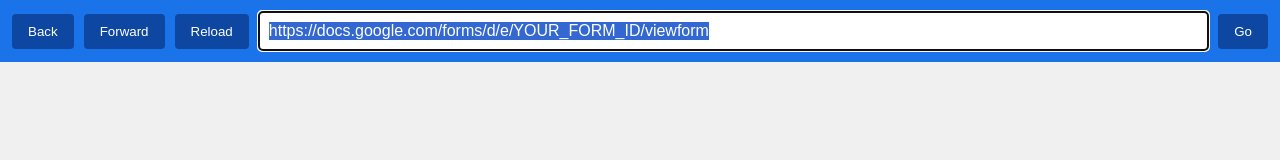
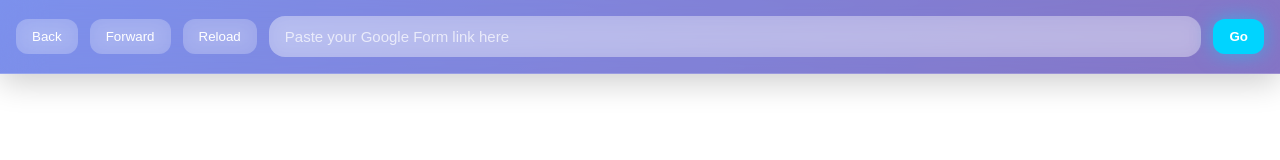
Before and after one commit to ReinaOnTop/Gform, a plain HTML site: page index.html in a window 1280 px wide. Drawn offline with Linux system fonts and the light colour scheme.

Commit message:
Update index.html

```diff
--- a/index.html
+++ b/index.html
@@ -3,14 +3,92 @@
 <head>
   <meta charset="UTF-8">
   <meta name="viewport" content="width=device-width, initial-scale=1.0">
-  <title>Mini Browser – Google Forms Edition</title>
+  <title>Cyber Browser</title>
   <style>
-    body { margin:0; font-family:Arial, sans-serif; display:flex; flex-direction:column; height:100vh; background:#f0f0f0; }
-    #toolbar { background:#1a73e8; padding:12px; display:flex; gap:10px; align-items:center; flex-wrap:wrap; }
-    #address-bar { flex:1; padding:10px; font-size:16px; border:none; border-radius:4px; }
-    button { padding:10px 16px; background:#0d47a1; color:white; border:none; border-radius:4px; cursor:pointer; }
-    button:hover { background:#1565c0; }
-    iframe { flex:1; border:none; }
+    @import url('https://fonts.googleapis.com/css2?family=Inter:wght@400;500;600&display=swap');
+
+    * { margin:0; padding:0; box-sizing:border-box; }
+    body {
+      font-family: 'Inter', sans-serif;
+      height: 100vh;
+      display: flex;
+      flex-direction: column;
+      background: linear-gradient(135deg, #667eea 0%, #764ba2 100%);
+      overflow: hidden;
+    }
+
+    /* Glass toolbar */
+    #toolbar {
+      background: rgba(255, 255, 255, 0.15);
+      backdrop-filter: blur(20px);
+      -webkit-backdrop-filter: blur(20px);
+      border-bottom: 1px solid rgba(255, 255, 255, 0.2);
+      padding: 16px;
+      display: flex;
+      gap: 12px;
+      align-items: center;
+      flex-wrap: wrap;
+      box-shadow: 0 8px 32px rgba(0,0,0,0.2);
+      z-index: 10;
+    }
+
+    button {
+      padding: 10px 16px;
+      background: rgba(255, 255, 255, 0.2);
+      color: white;
+      border: none;
+      border-radius: 12px;
+      cursor: pointer;
+      font-weight: 500;
+      transition: all 0.3s ease;
+      backdrop-filter: blur(10px);
+    }
+    button:hover {
+      background: rgba(255, 255, 255, 0.35);
+      transform: translateY(-2px);
+      box-shadow: 0 10px 20px rgba(0,0,0,0.2);
+    }
+    button:active { transform: translateY(0); }
+
+    #address-bar {
+      flex: 1;
+      min-width: 300px;
+      padding: 12px 16px;
+      font-size: 15px;
+      border: none;
+      border-radius: 16px;
+      background: rgba(255, 255, 255, 0.25);
+      color: white;
+      backdrop-filter: blur(10px);
+    }
+    #address-bar::placeholder { color: rgba(255,255,255,0.7); }
+    #address-bar:focus {
+      outline: none;
+      background: rgba(255, 255, 255, 0.35);
+    }
+
+    #go {
+      background: #00d4ff;
+      font-weight: 600;
+      box-shadow: 0 0 20px rgba(0, 212, 255, 0.5);
+    }
+    #go:hover {
+      background: #00e8ff;
+      box-shadow: 0 0 30px rgba(0, 212, 255, 0.8);
+    }
+
+    iframe {
+      flex: 1;
+      border: none;
+      background: white;
+    }
+
+    /* Mobile friendly */
+    @media (max-width: 600px) {
+      #toolbar { padding: 12px; gap: 8px; }
+      button { padding: 10px; font-size: 14px; }
+      #address-bar { font-size: 16px; } /* prevents zoom on iOS */
+    }
   </style>
 </head>
 <body>
@@ -19,16 +97,11 @@
     <button id="back">Back</button>
     <button id="forward">Forward</button>
     <button id="reload">Reload</button>
-    <input type="text" id="address-bar" placeholder="Paste your Google Form URL here" value="https://docs.google.com/forms/d/e/YOUR_FORM_ID/viewform">
+    <input type="text" id="address-bar" placeholder="Paste your Google Form link here" value="">
     <button id="go">Go</button>
   </div>
 
-  <!-- This is the magic part: no sandbox + allow-same-origin etc. -->
-  <iframe id="browser"
-    allow="fullscreen; geolocation; camera; microphone"
-    allowfullscreen
-    loading="lazy">
-  </iframe>
+  <iframe id="browser" allow="fullscreen; geolocation; camera; microphone" allowfullscreen></iframe>
 
   <script>
     const iframe = document.getElementById('browser');
@@ -37,22 +110,18 @@
     function load() {
       let url = input.value.trim();
       if (!url) return;
-      if (!url.startsWith('http://') && !url.startsWith('https://')) {
-        url = 'https://' + url;
-      }
+      if (!/^https?:\/\//i.test(url)) url = 'https://' + url;
       iframe.src = url;
     }
 
     document.getElementById('go').onclick = load;
     input.addEventListener('keypress', e => { if (e.key === 'Enter') load(); });
-
     document.getElementById('back').onclick = () => history.back();
     document.getElementById('forward').onclick = () => history.forward();
     document.getElementById('reload').onclick = () => iframe.contentWindow.location.reload();
 
-    // Optional: auto-load when you paste a link
+    // Auto-focus the bar
     input.focus();
-    input.select();
   </script>
 </body>
 </html>
```
